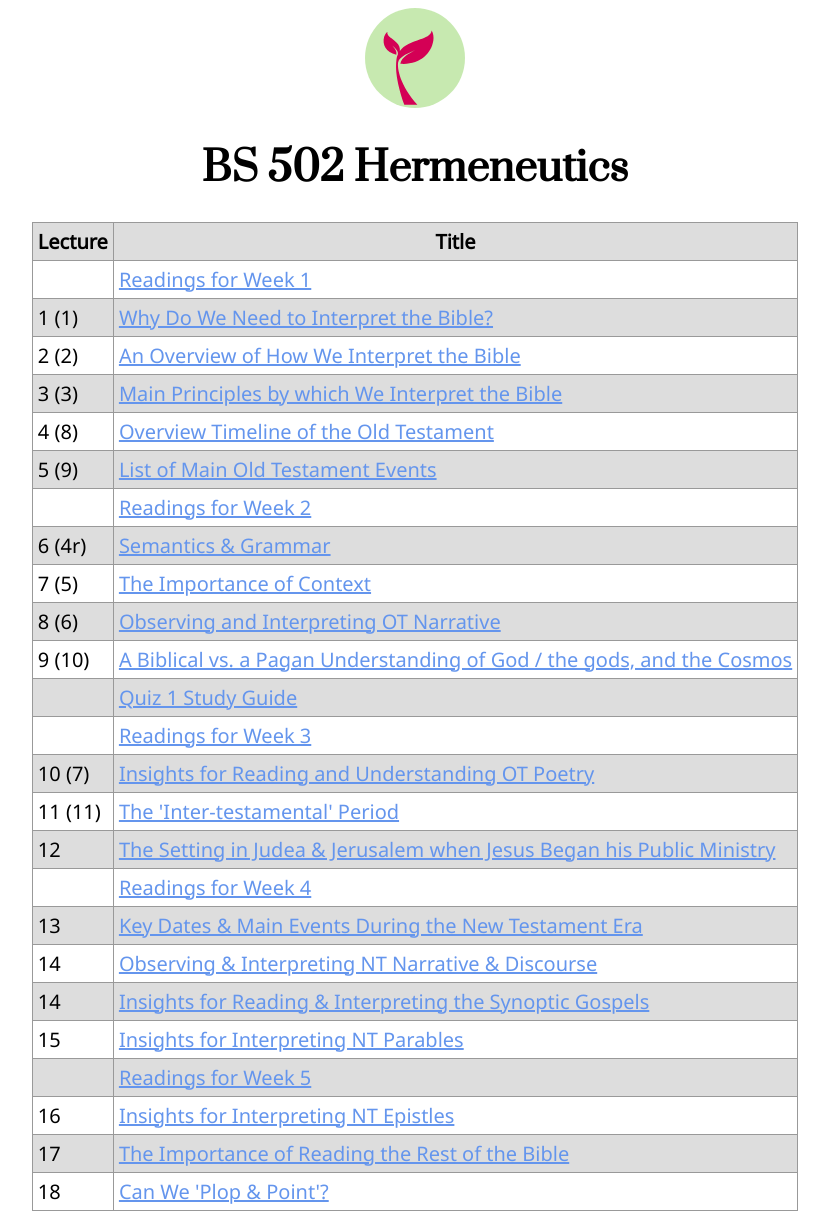
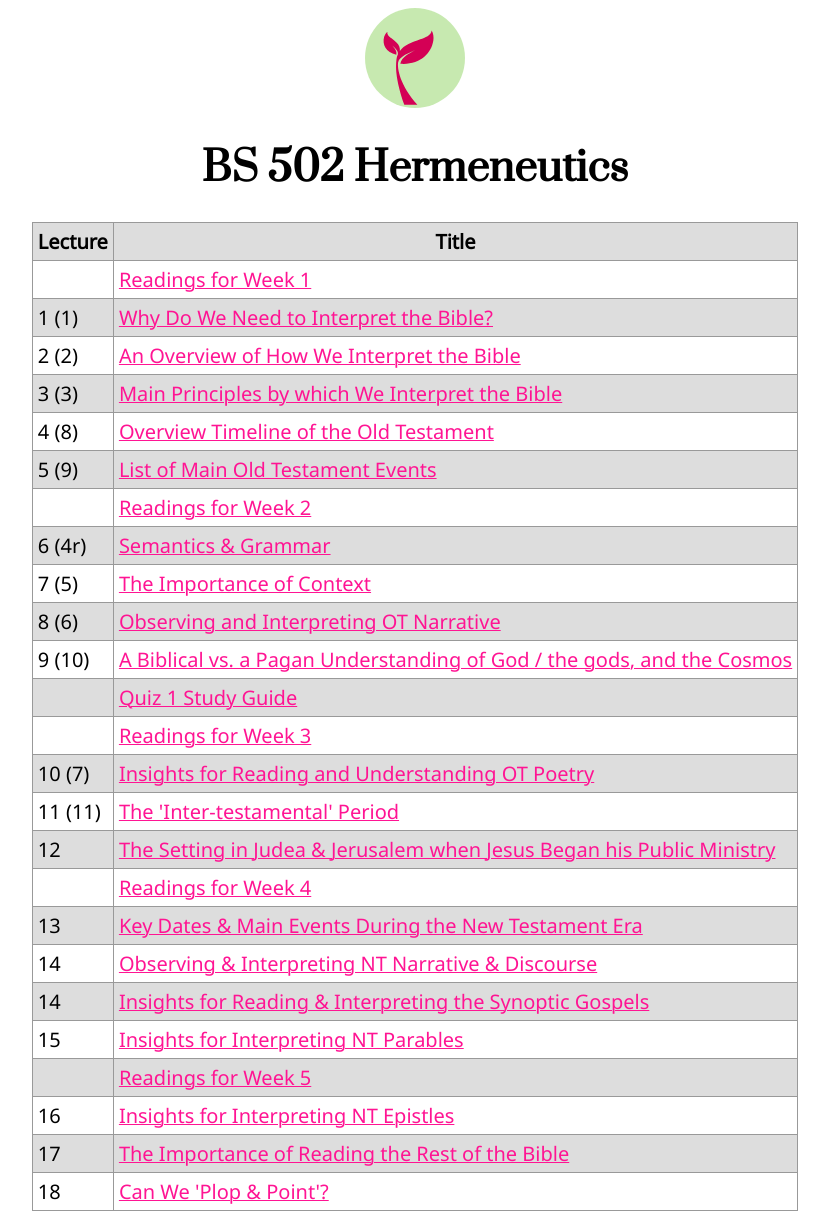
Before and after one commit to GospelTrust/kairos-bs-502, a Jekyll site: the page built from docs/index.html, in a window 1280 px wide. Shown: the whole page, without its empty margins (225-1054 px from the left). Built offline with Jekyll 4.4.1, drawn with Linux system fonts in a browser that asks for light colours.

Commit message:
style:  color, links

```diff
--- a/docs/assets/css/style.css
+++ b/docs/assets/css/style.css
@@ -4,7 +4,8 @@ body {
 }
 
 a, a:visited {
-  color: cornflowerblue;
+  color: deeppink;
+  text-decoration-thickness: -0.5px;
 }
 
 h1, h2, h3, h4, h5, h6 {
@@ -62,8 +63,8 @@ pre code {
 }
 
 blockquote {
-  border-left: 5px solid gray;
-  padding-left: 5px;
-  margin-left: 30px;
+  border-left: 2px solid lightgray;
+  padding-left: 10px;
+  margin-left: 20px;
   font-family: Prata, serif;
 }
```
